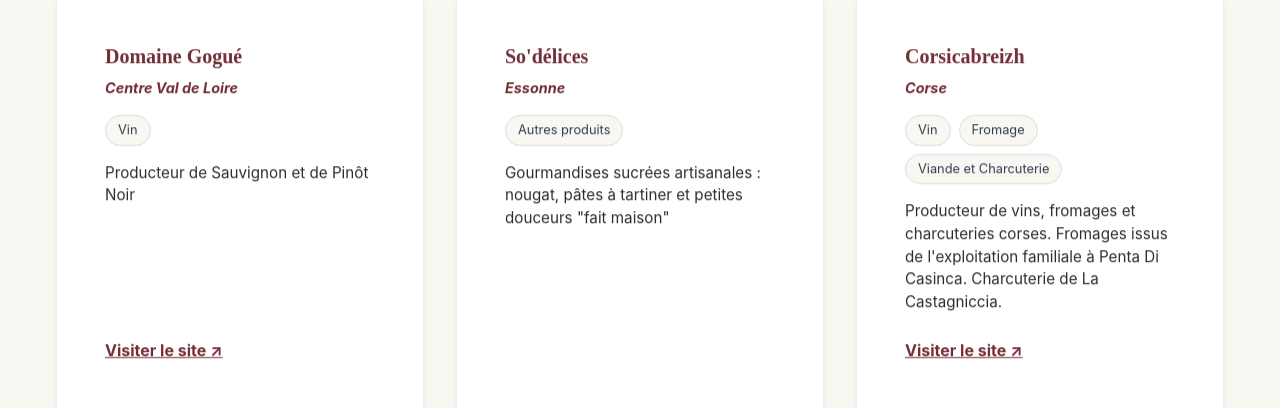
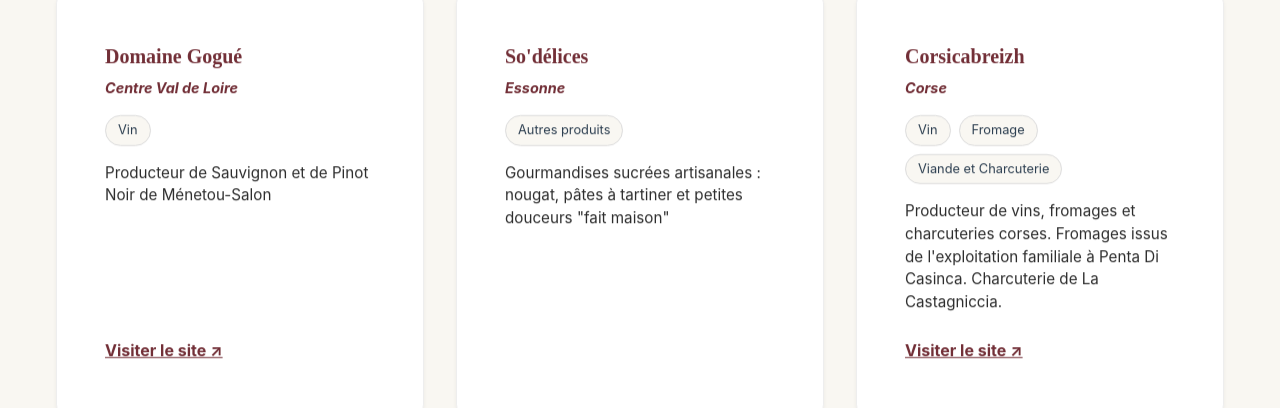
Before and after one commit to noac12/salonduterroir_new, a React (Vite) app: page /exhibitors in a window 1280 px wide. Shown: the part 2069-2477 px from the top of the page. Built offline with nearby package versions, Linux system fonts and the light colour scheme.

Commit message:
Update description for Domaine Gogué

```diff
--- a/src/data/exhibitors.js
+++ b/src/data/exhibitors.js
@@ -171,7 +171,7 @@
         "name": "Domaine Gogué",
         "category": "Vin",
         "region": "Centre Val de Loire",
-        "description": "Producteur de Sauvignon et de Pinôt Noir",
+        "description": "Producteur de Sauvignon et de Pinot Noir de Ménetou-Salon",
         "website": "http://www.cavegogue.fr",
         "logo": null
     },
```
